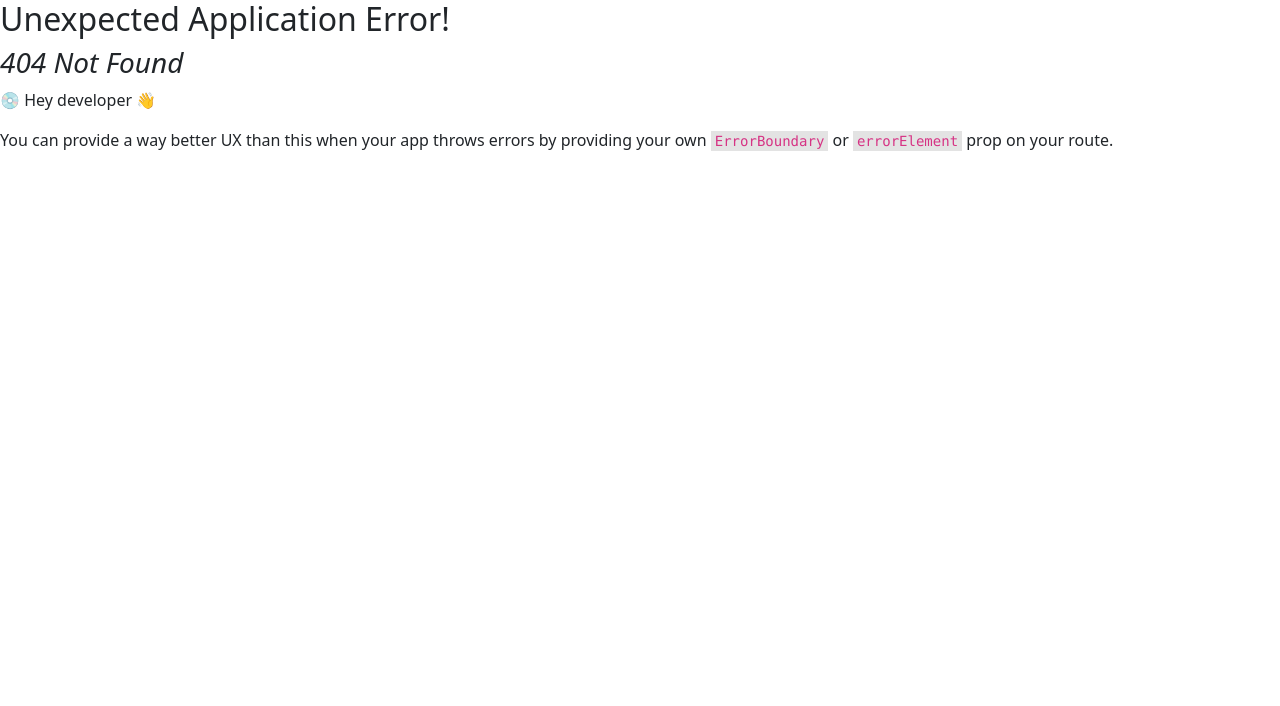
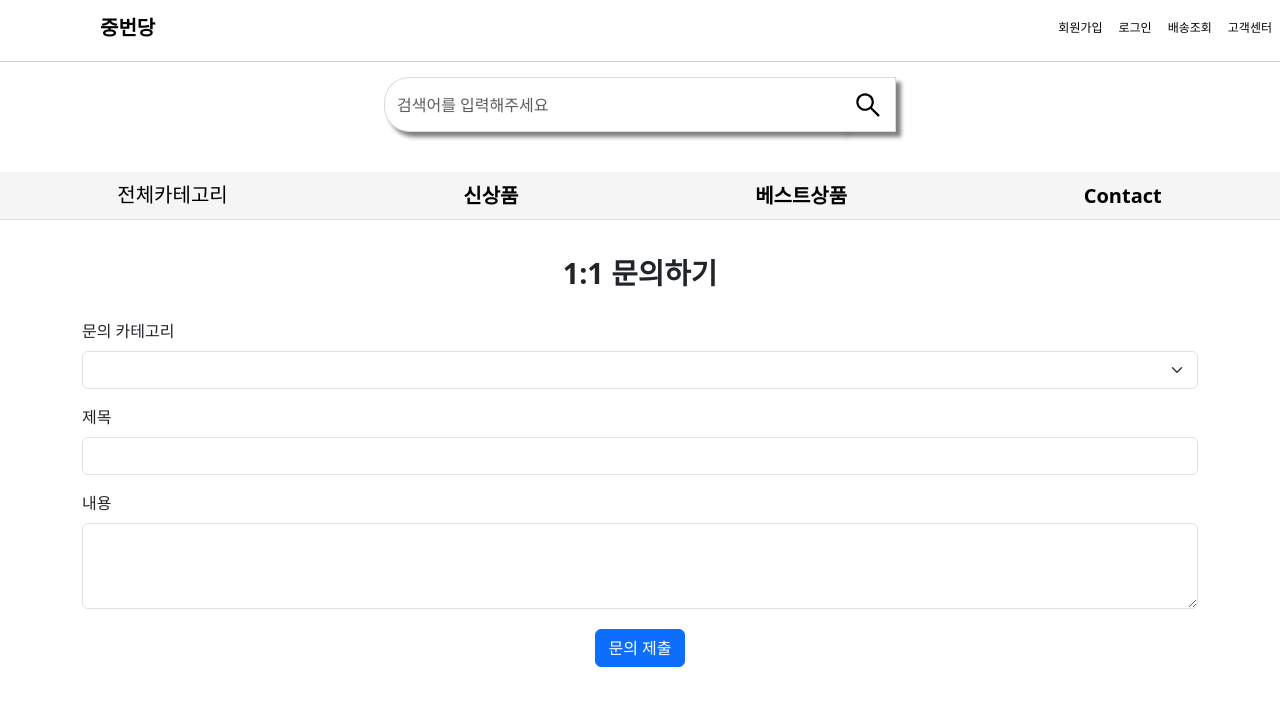
Before and after one commit to mireureu/team-front, a React (Create React App) app: page /AskPage in a window 1280 px wide. Before the commit this address had no page. Shown: the top 706 px of the page. Built offline with nearby package versions, Linux system fonts and the light colour scheme.

Commit message:
1004
문의하기 게시판 페이지 주착

```diff
--- /dev/null
+++ b/src/pages/Askpage.js
@@ -0,0 +1,104 @@
+import React, { useState, useEffect } from "react";
+import { Container } from "react-bootstrap";
+import styled from "styled-components";
+import Form from "react-bootstrap/Form";
+import Button from "react-bootstrap/Button";
+//import { getCategories, addQuestion } from "../api/question"; // 가상의 API 함수를 사용합니다.
+
+const Header = styled.h1`
+  font-size: 1.8rem;
+  font-weight: bold;
+  padding: 20px 0;
+  text-align: center;
+`;
+
+const CenteredButton = styled(Button)`
+  margin: 0 auto; /* 버튼을 가운데 정렬합니다. */
+  display: block; /* 버튼을 블록 수준 엘리먼트로 만듭니다. */
+`;
+
+const AskPage = () => {
+  const [categories, setCategories] = useState([]);
+  const [title, setTitle] = useState("");
+  const [content, setContent] = useState("");
+  const [selectedCategory, setSelectedCategory] = useState(1);
+
+  // 카테고리 목록을 불러오는 함수
+  //   const fetchCategories = async () => {
+  //     const result = await getCategories(); // 가상의 API 함수로 카테고리 목록을 불러옵니다.
+  //     setCategories(result.data);
+  //   };
+
+  //   useEffect(() => {
+  //     fetchCategories(); // 컴포넌트가 마운트될 때 카테고리 목록을 불러옵니다.
+  //   }, []);
+
+  // 1:1 문의를 제출하는 함수
+  const submitQuestion = async () => {
+    // 필요한 정보를 FormData로 구성합니다.
+    const formData = new FormData();
+    formData.append("title", title);
+    formData.append("content", content);
+    formData.append("category", selectedCategory);
+
+    // try {
+    //   // 가상의 API 함수로 1:1 문의를 제출합니다.
+    //   await addQuestion(formData);
+    //   // 문의 제출 후 필요한 처리를 할 수 있습니다.
+    //   // 예: 메시지를 표시하고 페이지를 리디렉션합니다.
+    //   alert("1:1 문의가 성공적으로 제출되었습니다.");
+    //   // 페이지를 다른 곳으로 리디렉션하거나 다른 작업을 수행할 수 있습니다.
+    // } catch (error) {
+    //   // 문의 제출 중 에러가 발생하면 에러 처리를 할 수 있습니다.
+    //   console.error("1:1 문의 제출 에러:", error);
+    //   // 에러 메시지를 사용자에게 표시하거나 다른 조치를 취할 수 있습니다.
+    // }
+  };
+
+  return (
+    <Container>
+      <Header>1:1 문의하기</Header>
+      <Form>
+        <Form.Group className="mb-3">
+          <Form.Label>문의 카테고리</Form.Label>
+          <Form.Select
+            onChange={(e) => setSelectedCategory(e.target.value)}
+            value={selectedCategory}
+          >
+            {categories.map((category) => (
+              <option value={category.id} key={category.id}>
+                {category.name}
+              </option>
+            ))}
+          </Form.Select>
+        </Form.Group>
+        <Form.Group className="mb-3">
+          <Form.Label>제목</Form.Label>
+          <Form.Control
+            type="text"
+            value={title}
+            onChange={(e) => setTitle(e.target.value)}
+          />
+        </Form.Group>
+        <Form.Group className="mb-3">
+          <Form.Label>내용</Form.Label>
+          <Form.Control
+            as="textarea"
+            rows={3}
+            value={content}
+            onChange={(e) => setContent(e.target.value)}
+          />
+        </Form.Group>
+        <CenteredButton
+          variant="primary"
+          style={{ marginTop: "20px" }}
+          onClick={submitQuestion}
+        >
+          문의 제출
+        </CenteredButton>
+      </Form>
+    </Container>
+  );
+};
+
+export default AskPage;
--- a/src/pages/QnAboard.js
+++ b/src/pages/QnAboard.js
@@ -1,4 +1,5 @@
 import React, { useState } from "react";
+import { useNavigate } from "react-router-dom";
 
 const sampleData = [
   {
@@ -78,6 +79,11 @@ const styles = {
 
 const QnAboard = () => {
   const [selectedQuestionId, setSelectedQuestionId] = useState(null);
+  const navigate = useNavigate(); // useNavigate를 초기화
+
+  const handleAskClick = () => {
+    navigate("/AskPage"); // Askpage.js로 이동
+  };
 
   return (
     <div style={styles.container}>
@@ -118,6 +124,7 @@ const QnAboard = () => {
             (e.currentTarget.style.backgroundColor =
               styles.button.backgroundColor)
           }
+          onClick={handleAskClick}
         >
           1:1 개별 문의하기
         </button>
```
Also changed, not shown: src/router.js (+6 -1 lines).
